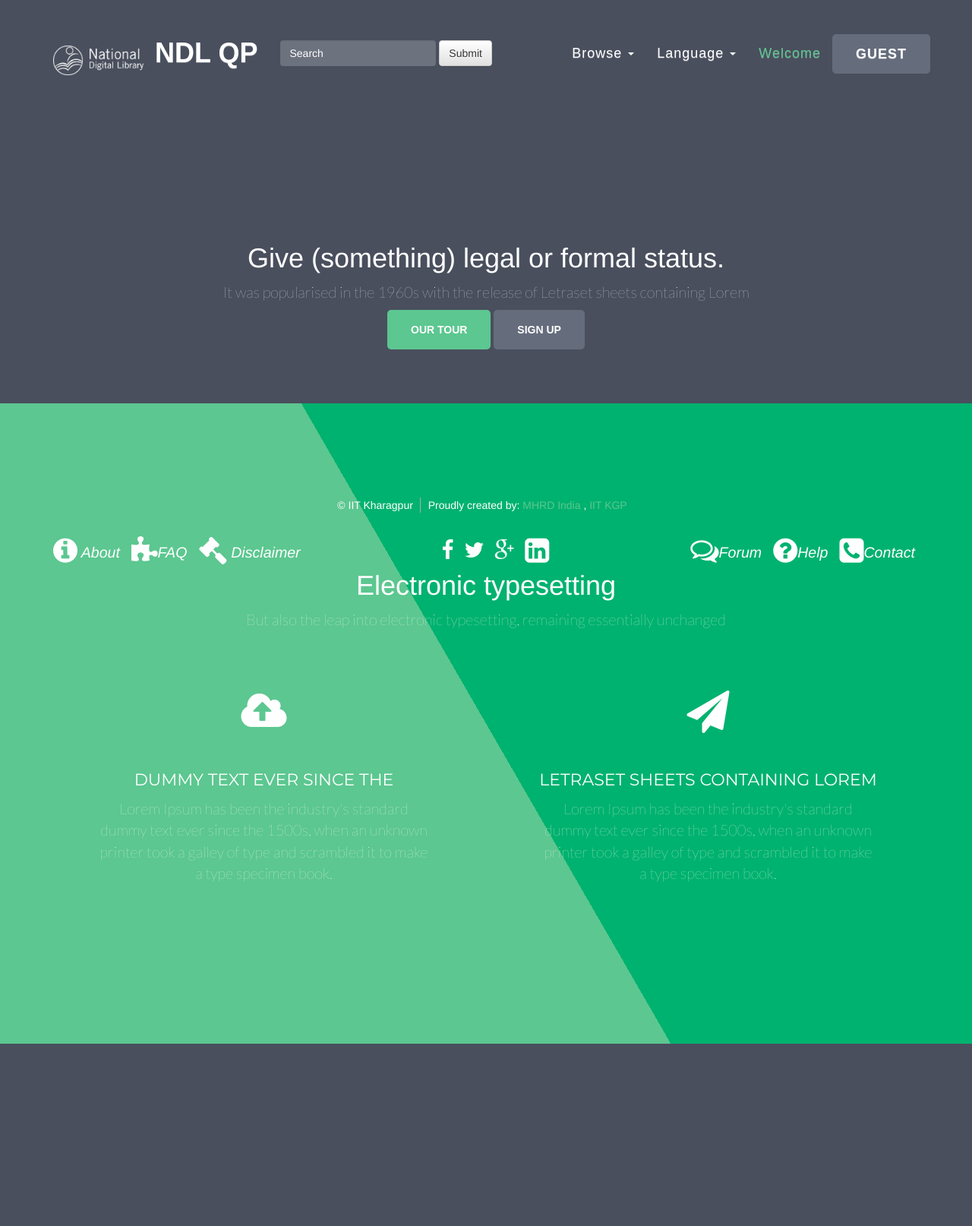
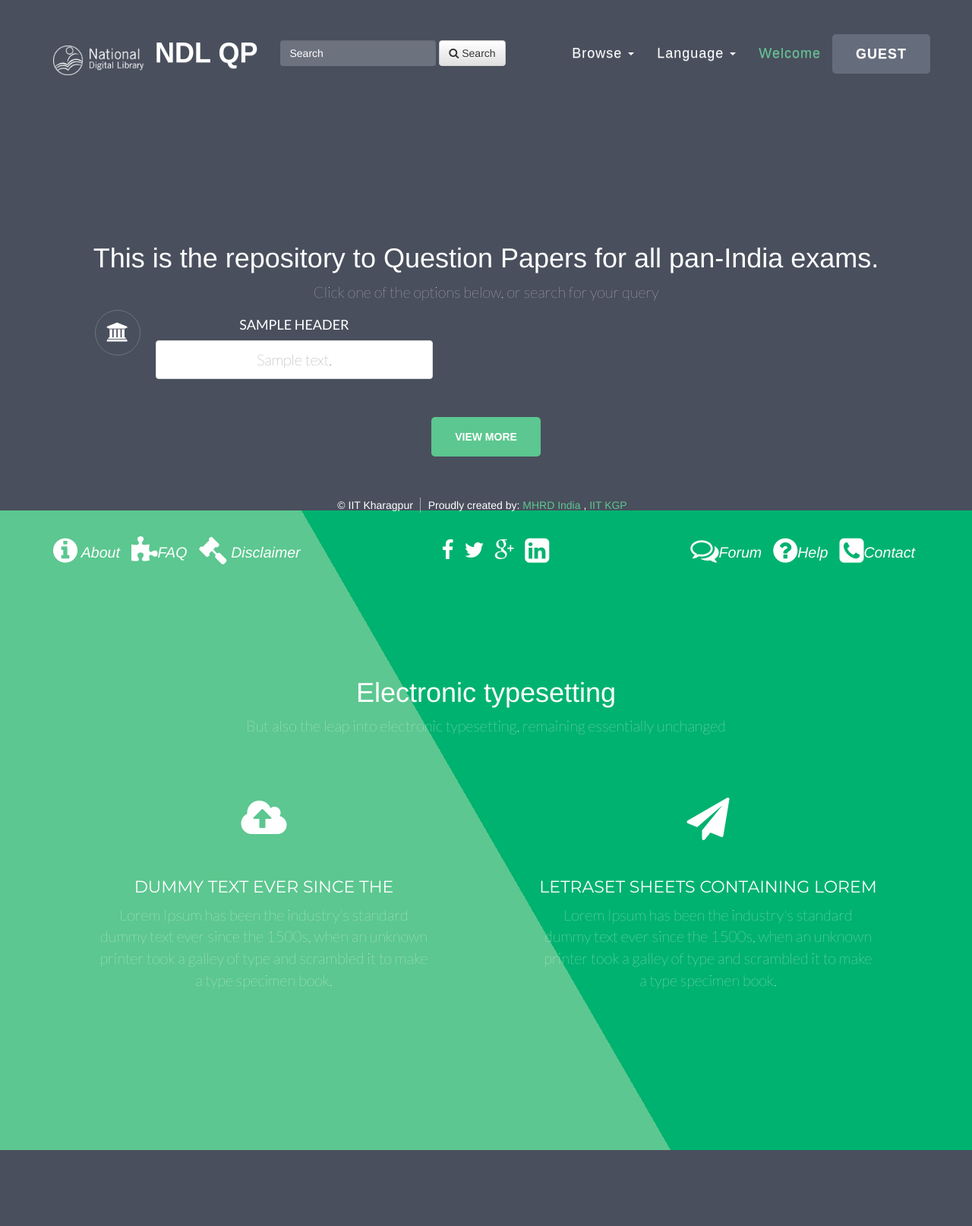
Before and after one commit to enlighter/ndl-question-papers-search-hub, a Django app: template qp_search_project/templates/searcher/index.html in a window 1280 px wide. Shown: the whole page at 76% size. Before the commit the page ends 1374 px from the top, so only its background shows below. Run offline with Django 3.2, Linux system fonts and the light colour scheme; the template is opened without the code that fills it: most values are stand-ins (such as "Sample title", 1, 10 or a date in 2020); parts of the project's set-up code (start-up, migrations or seed data) failed here and were passed over; some libraries are stand-ins or nearby versions.

Commit message:
refine and dynamic index page

```diff
--- a/qp_search_project/templates/base.html
+++ b/qp_search_project/templates/base.html
@@ -52,7 +52,8 @@ info@templatebaker.com
               <div class="form-group">
                 <input class="form-control" placeholder="Search" type="text">
               </div>
-              <button type="submit" class="btn btn-default">Submit</button>
+              <button type="submit" class="btn btn-default"><i class="fa fa-search"></i>
+Search</button>
         </form>
 
         <div class="collapse navbar-collapse" id="navbar">
@@ -79,8 +80,8 @@ info@templatebaker.com
                 <li class="dropdown">
                     <a href="#" class="btn tb-btn-bbg2 dropdown-toggle" data-toggle="dropdown" role="button" aria-haspopup="true" aria-expanded="false">Guest</a>
                     <ul class="dropdown-menu">
-                        <li><a href="no-sidebar.html">Login</a></li>
-                        <li><a href="no-sidebar.html">Register</a></li>
+                        <li><a href="{{ applink }}/login/">Login</a></li>
+                        <li><a href="{{ applink }}/register/">Register</a></li>
                     </ul>
                 </li>
             </ul>
@@ -94,17 +95,12 @@ info@templatebaker.com
     <div class="container">
         <div class="row tb-title">
             <div class="col-lg-12 text-center">
-                <h1>Give (something) legal or formal status.</h1>
-                <p>It was popularised in the 1960s  with the release of Letraset sheets containing Lorem</p>
-                <div>
-                    <a href="#" class="btn tb-btn-bbg">Our Tour</a>
-                    <a href="#" class="btn tb-btn-bbg2">Sign Up</a>
-                </div>
+                {% block header_content %} {% endblock %}
             </div>
         </div>
         <div class="row text-center">
             <div class="col-lg-10 col-lg-offset-1">
-
+                {% block upper_mid_content %} {% endblock %}
             </div>
         </div>
     </div>
@@ -167,7 +163,7 @@ info@templatebaker.com
                     <li style="float: right; padding-right: 10px;"><a href="http://bootswatch.com/help/">
                         <i class="fa fa-lg fa-question-circle"></i><i style="font-size: 70%;">Help</i>
                     </a></li>
-                    <li style="float: right; padding-right: 10px;"><a href="http://bootswatch.com/help/">
+                    <li style="float: right; padding-right: 10px;"><a href="{{ forumlink }}/" target="_blank">
                         <i class="fa fa-lg fa-comments-o"></i><i style="font-size: 70%;">Forum</i>
                     </a></li>
                 </ul>
--- a/qp_search_project/templates/searcher/index.html
+++ b/qp_search_project/templates/searcher/index.html
@@ -5,3 +5,26 @@
 {% block title %}
 Search Question Papers
 {% endblock %}
+
+{% block header_content %}
+    <h1>This is the repository to Question Papers for all pan-India exams.</h1>
+    <p>Click one of the options below, or search for your query</p>
+    <div class="row">
+        {% for item in itemslist %}
+        <div class="col-lg-6 tb-pb-40 tb-plr">
+            <div class="pull-left tb-icons">
+                <i class="fa fa-university"></i>
+            </div>
+            <div class="tb-icons-content">
+                <h4>{{ item.header }}</h4>
+                <p><a class="list-group-item" href="{{ item.link }}">
+                    {{ item.content }}
+                </a></p>
+            </div>
+        </div>
+        {% endfor %}
+    </div>
+    <div>
+        <a href="#" class="btn tb-btn-bbg">View More</a>
+    </div>
+{% endblock %}
```
